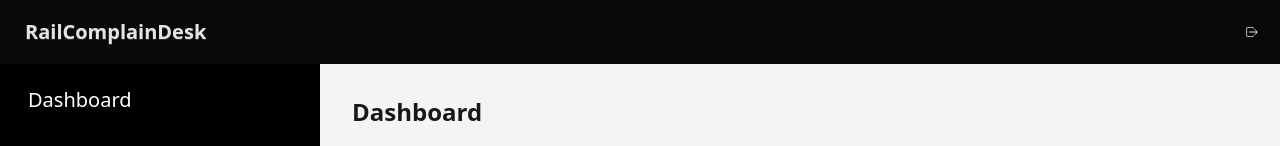
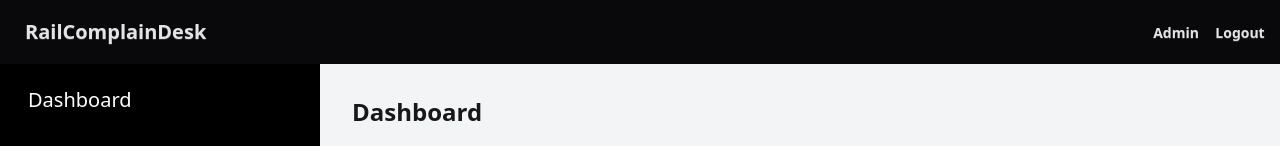
Before and after one commit to iamsyg/Rail_management_system, a Next.js app in the folder website/: page /dashboard in a window 1280 px wide. Shown: the top 146 px of the page. Built offline with nearby package versions, Linux system fonts and the light colour scheme; no server answers.

Commit message:
admin-signin UI setup

```diff
--- a/website/app/(app)/signin/page.tsx
+++ b/website/app/(app)/admin-signin/page.tsx
@@ -15,7 +15,7 @@ interface FormErrors {
   submit?: string;
 }
 
-export default function Signup() {
+export default function Signin() {
   const [formData, setFormData] = useState<FormData>({
     email: '',
     password: '',
@@ -91,14 +91,8 @@ export default function Signup() {
       <div className="max-w-md w-full space-y-8">
         <div>
           <h2 className="mt-6 text-center text-3xl font-extrabold text-gray-900">
-            Sign in to your account
+            नमस्ते Admin!
           </h2>
-          <p className="mt-2 text-center text-sm text-gray-600">
-            Or{' '}
-            <Link href="/signup" className="font-medium text-indigo-600 hover:text-indigo-500">
-              Create an account
-            </Link>
-          </p>
         </div>
 
         {errors.submit && (
--- a/website/app/components/Navbar.tsx
+++ b/website/app/components/Navbar.tsx
@@ -29,6 +29,10 @@ function Navbar() {
     }
   };
 
+  const adminSigninHandler = () => {
+    router.push("/admin-signin")
+  }
+
 
   return(
 
@@ -37,9 +41,12 @@ function Navbar() {
   <div className="flex-1">
     <a className="btn btn-ghost text-xl">RailComplainDesk</a>
   </div>
-  <div className="flex-none">
-    <button className="btn btn-square btn-ghost" onClick={logoutHandler}>
-    <IoIosLogOut />
+  <div className="flex gap-6 mr-3">
+    <button className="btn btn-square btn-ghost p-3" onClick={adminSigninHandler}>
+      Admin
+    </button>
+    <button className="btn btn-square btn-ghost p-3" onClick={logoutHandler}>
+    Logout
     </button>
   </div>
 </div>
--- a/website/app/components/Sidebar.tsx
+++ b/website/app/components/Sidebar.tsx
@@ -2,7 +2,6 @@
 
 import React, { useEffect, useState } from "react";
 import Link from "next/link";
-import { g } from "framer-motion/client";
 
 function Sidebar() {
   const [name, setName] = useState("");
```
